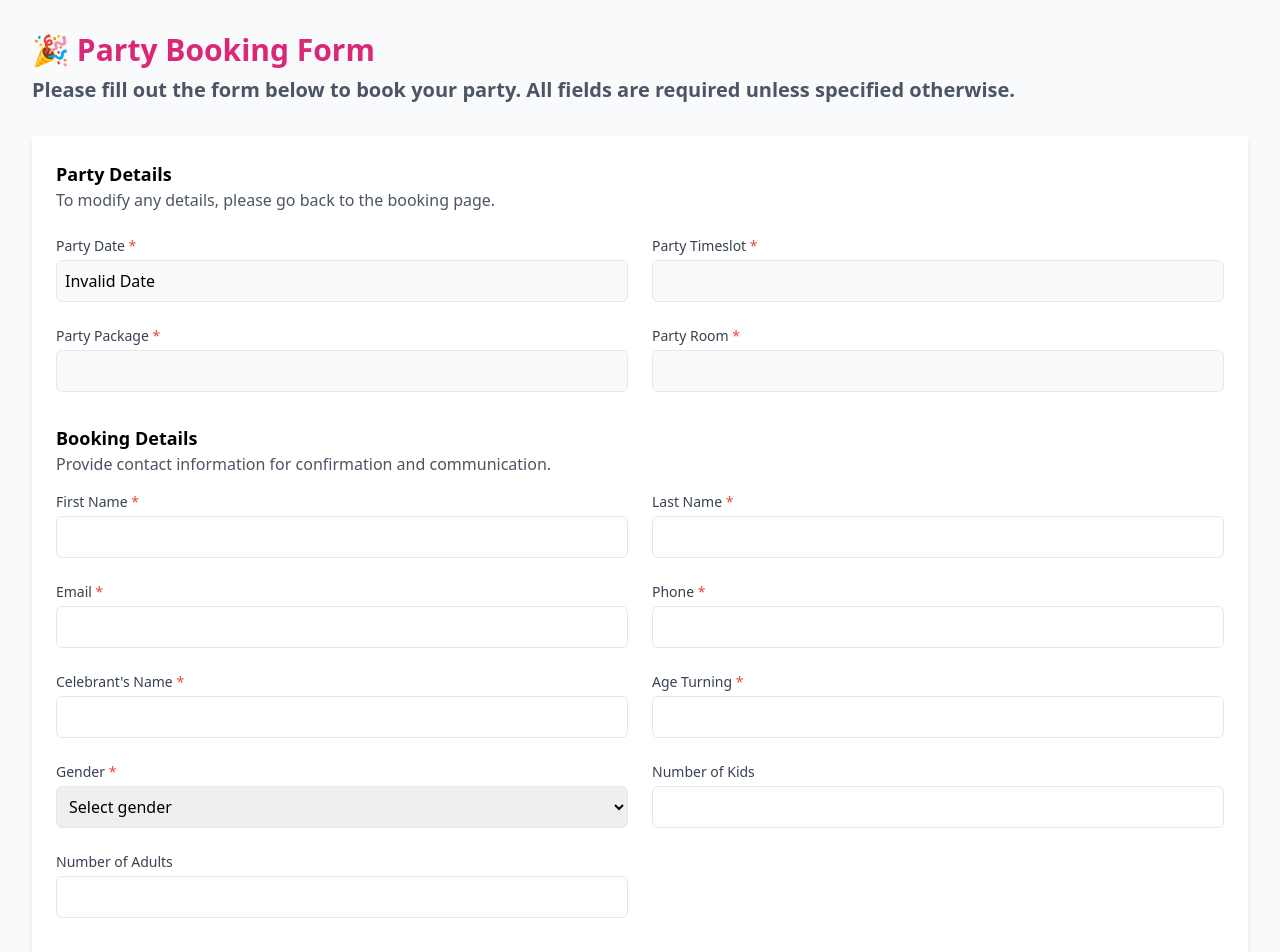
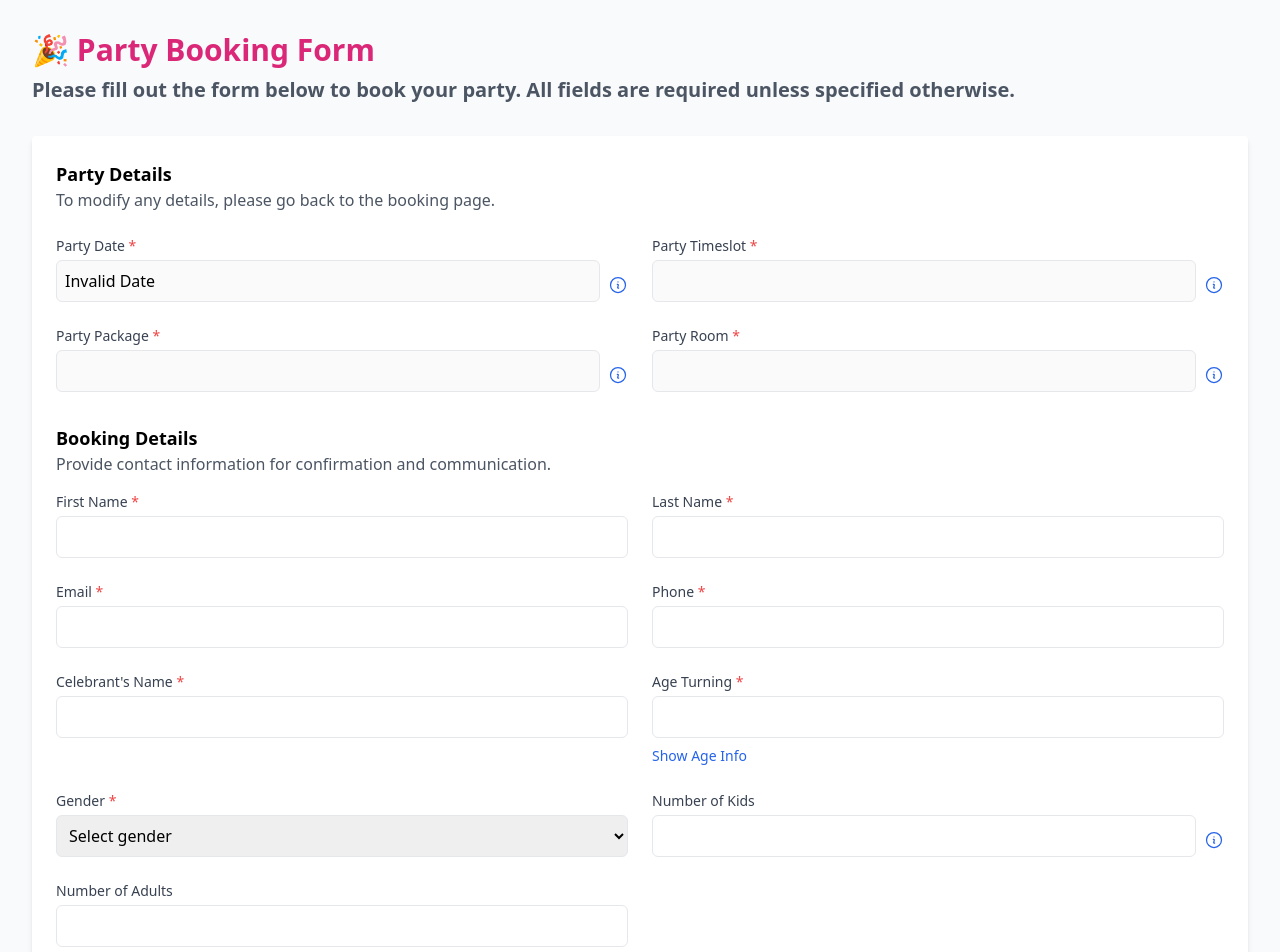
Before and after one commit to JamesOnwordi/partybooking, a Next.js app in the folder client/: page /booking/form in a window 1280 px wide. Shown: the top 952 px of the page. Built offline with nearby package versions, Linux system fonts and the light colour scheme.

Commit message:
form adjustment

```diff
--- a/client/package.json
+++ b/client/package.json
@@ -9,6 +9,7 @@
     "lint": "next lint"
   },
   "dependencies": {
+    "@heroicons/react": "^2.2.0",
     "axios": "^1.9.0",
     "luxon": "^3.6.1",
     "next": "15.3.3",
--- a/client/src/pages/booking/form.js
+++ b/client/src/pages/booking/form.js
@@ -2,22 +2,15 @@
 
 import { useEffect, useState } from 'react'
 import { useForm, useWatch } from 'react-hook-form'
+import { InformationCircleIcon } from '@heroicons/react/24/outline'
 import Link from 'next/link'
 import {
   CAPACITY,
-  getAvailability,
   MAX_CAPACITY,
   ROOMS,
-  TIMESLOTS
+  TIMESLOTS,
+  ADDONS
 } from '@/utils/bookingUtils'
-const ADDONS = [
-  { name: 'Pepperoni Pizza', price: 35 },
-  { name: 'Cheese Pizza', price: 35 },
-  { name: 'Fruit Tray', price: 30 },
-  { name: 'Vegetable Tray', price: 30 },
-  { name: 'Goody Bags', price: 9.95 },
-  { name: 'Grip Socks', price: 2.95 }
-]
 
 export default function Form() {
   const { register, handleSubmit, setValue, control } = useForm()
@@ -25,10 +18,10 @@ export default function Form() {
   const kids = parseInt(watchedValues?.kidsCapacity) || 0
   const adults = parseInt(watchedValues?.adultsCapacity) || 0
 
-  const [availableTimeslot, setAvailableTimeslot] = useState({})
   const [maxKids, setMaxKids] = useState(MAX_CAPACITY[0])
   const [maxAdults, setMaxAdults] = useState(MAX_CAPACITY[0])
   const [numberOfRooms, setNumberOfRooms] = useState(0)
+  const [customerPackage, setCustomerPackage] = useState('Solar')
   const [initialData, setInitialData] = useState(null)
   const [hasRestored, setHasRestored] = useState(false)
 
@@ -58,7 +51,10 @@ export default function Form() {
     const { selectedDate, selectedTimeslot, selectedPackage, selectedRoom } =
       initialData
 
-    if (selectedPackage) setValue('partyPackage', selectedPackage)
+    if (selectedPackage) {
+      setCustomerPackage(selectedPackage)
+      setValue('partyPackage', selectedPackage)
+    }
     if (selectedDate) setValue('partyDate', selectedDate)
     if (selectedTimeslot) setValue('partyTimeslot', selectedTimeslot)
 
@@ -83,18 +79,7 @@ export default function Form() {
     setMaxAdults(adults + remaining)
   }, [watchedValues, kids, adults, numberOfRooms])
 
-  // Fetch available timeslot
-  useEffect(() => {
-    const fetchAvailability = async () => {
-      if (!initialData?.selectedDate) return
-      const date = new Date(initialData.selectedDate)
-      const availability = await getAvailability(date)
-      setAvailableTimeslot(availability)
-    }
-
-    fetchAvailability()
-  }, [initialData?.selectedDate])
-
+  // Form submission handler
   const onSubmit = (data) => {
     console.log('Form Data:', data)
     localStorage.removeItem('partyFormData')
@@ -145,24 +130,61 @@ export default function Form() {
           </p>
           <div className="grid grid-cols-1 md:grid-cols-2 gap-6 mt-6">
             <FormField label="Party Date" required>
+              <div className="flex items-center space-x-2">
                 <input
                   {...register('partyDate')}
-                value={new Date(initialData?.selectedDate || '').toDateString()}
+                  value={new Date(
+                    initialData?.selectedDate || ''
+                  ).toDateString()}
                   disabled
                   className="w-full p-2 border rounded-md"
                 />
+                <button
+                  type="button"
+                  className="mt-2 text-sm text-blue-600 hover:underline"
+                  onClick={() => {
+                    const date = initialData?.selectedDate
+                      ? new Date(initialData.selectedDate).toDateString()
+                      : 'Unavailable'
+
+                    alert(
+                      `📅 Selected Date Information:\n\nThe currently selected date is: ${date}`
+                    )
+                  }}
+                >
+                  <InformationCircleIcon className="w-5 h-5" />
+                </button>
+              </div>
             </FormField>
 
             <FormField label="Party Timeslot" required>
+              <div className="flex items-center space-x-2">
                 <input
                   type="text"
                   value={TIMESLOTS[initialData?.selectedTimeslot] || ''}
                   disabled
                   className="w-full p-2 border rounded-md"
                 />
+                <button
+                  type="button"
+                  className="mt-2 text-sm text-blue-600 hover:underline"
+                  onClick={() => {
+                    const timeslot = initialData?.selectedTimeslot
+                      ? TIMESLOTS[initialData.selectedTimeslot]
+                      : 'Unavailable'
+                    alert(
+                      `🕒 Selected Timeslot Information:\n\nThe currently selected timeslot is:
+                    ${timeslot}`
+                    )
+                  }}
+                >
+                  <InformationCircleIcon className="w-5 h-5" />
+                </button>
+              </div>
             </FormField>
 
             <FormField label="Party Package" required>
+              <div className="flex items-center space-x-2">
                 <input
                   type="text"
                   value={initialData?.selectedPackage || ''}
@@ -170,9 +192,25 @@ export default function Form() {
                   {...register('partyPackage')}
                   className="w-full p-2 border rounded-md"
                 />
+                <button
+                  type="button"
+                  className="mt-2 text-sm text-blue-600 hover:underline"
+                  onClick={() => {
+                    const packageInfo = initialData?.selectedPackage
+                      ? initialData.selectedPackage
+                      : 'Unavailable'
+                    alert(
+                      `🎁 Selected Package Information:\n\nThe currently selected package is: ${packageInfo}`
+                    )
+                  }}
+                >
+                  <InformationCircleIcon className="w-5 h-5" />
+                </button>
+              </div>
             </FormField>
 
             <FormField label="Party Room" required>
+              <div className="flex items-center space-x-2">
                 <input
                   type="text"
                   value={initialData?.selectedRoom || ''}
@@ -180,6 +218,21 @@ export default function Form() {
                   {...register('partyRoom')}
                   className="w-full p-2 border rounded-md"
                 />
+                <button
+                  type="button"
+                  className="mt-2 text-sm text-blue-600 hover:underline"
+                  onClick={() => {
+                    const roomInfo = initialData?.selectedRoom
+                      ? initialData.selectedRoom
+                      : 'Unavailable'
+                    alert(
+                      `🏠 Selected Room Information:\n\nThe currently selected room is: ${roomInfo}`
+                    )
+                  }}
+                >
+                  <InformationCircleIcon className="w-5 h-5" />
+                </button>
+              </div>
             </FormField>
           </div>
         </section>
@@ -230,6 +283,18 @@ export default function Form() {
                 {...register('age', { required: true })}
                 className="w-full p-2 border rounded-md"
               />
+              <button
+                type="button"
+                className="mt-2 text-sm text-blue-600 hover:underline"
+                onClick={() => {
+                  const age = watchedValues.age || 'Unavailable'
+                  alert(
+                    `🎂 Celebrant's Age Information:\n\nThe age turning is: ${age}`
+                  )
+                }}
+              >
+                Show Age Info
+              </button>
             </FormField>
             <FormField label="Gender" required>
               <select
@@ -242,6 +307,7 @@ export default function Form() {
               </select>
             </FormField>
             <FormField label="Number of Kids">
+              <div className="flex items-center space-x-2">
                 <input
                   type="number"
                   min={1}
@@ -249,6 +315,19 @@ export default function Form() {
                   {...register('kidsCapacity')}
                   className="w-full p-2 border rounded-md"
                 />
+                <button
+                  type="button"
+                  className="mt-2 text-sm text-blue-600 hover:underline"
+                  onClick={() => {
+                    const kids = watchedValues.kidsCapacity || 'Unavailable'
+                    alert(
+                      `👶 Kids Capacity Information:\n\nThe number of kids is: ${kids}`
+                    )
+                  }}
+                >
+                  <InformationCircleIcon className="w-5 h-5" />
+                </button>
+              </div>
             </FormField>
             <FormField label="Number of Adults">
               <input
@@ -258,6 +337,18 @@ export default function Form() {
                 {...register('adultsCapacity')}
                 className="w-full p-2 border rounded-md"
               />
+              <button
+                type="button"
+                className="mt-2 text-sm text-blue-600 hover:underline"
+                onClick={() => {
+                  const adults = watchedValues.adultsCapacity || 'Unavailable'
+                  alert(
+                    `👨‍👩‍👧‍👦 Adults Capacity Information: \n\n The number of adults is: ${adults}`
+                  )
+                }}
+              >
+                Show Adults Info
+              </button>
             </FormField>
           </div>
         </section>
--- a/client/src/utils/bookingUtils.js
+++ b/client/src/utils/bookingUtils.js
@@ -11,6 +11,14 @@ export const TIMESLOTS = {
   '4PM': '4:00 PM - 5:30 PM',
   '6PM': '6:00 PM - 7:30 PM'
 }
+export const ADDONS = [
+  { name: 'Pepperoni Pizza', price: 35 },
+  { name: 'Cheese Pizza', price: 35 },
+  { name: 'Fruit Tray', price: 30 },
+  { name: 'Vegetable Tray', price: 30 },
+  { name: 'Goody Bags', price: 9.95 },
+  { name: 'Grip Socks', price: 2.95 }
+]
 
 export const DEFAULT_KIDS = 8
 export const DEFAULT_ADULTS = 8
```
Also changed, not shown: 1 other file (tests, documents, lock files or other folders). Lines whose indentation alone changed are shown as unchanged.
